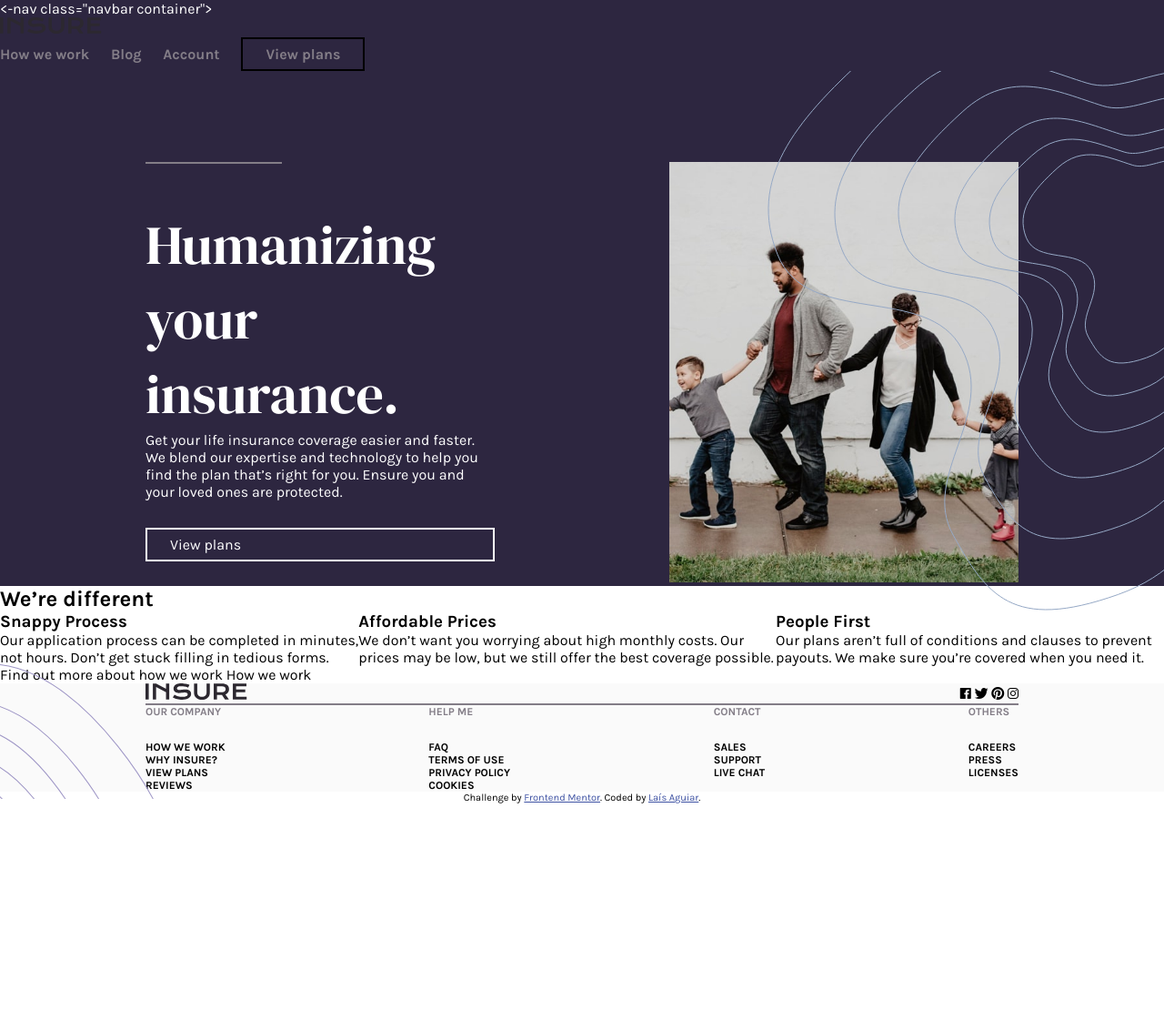
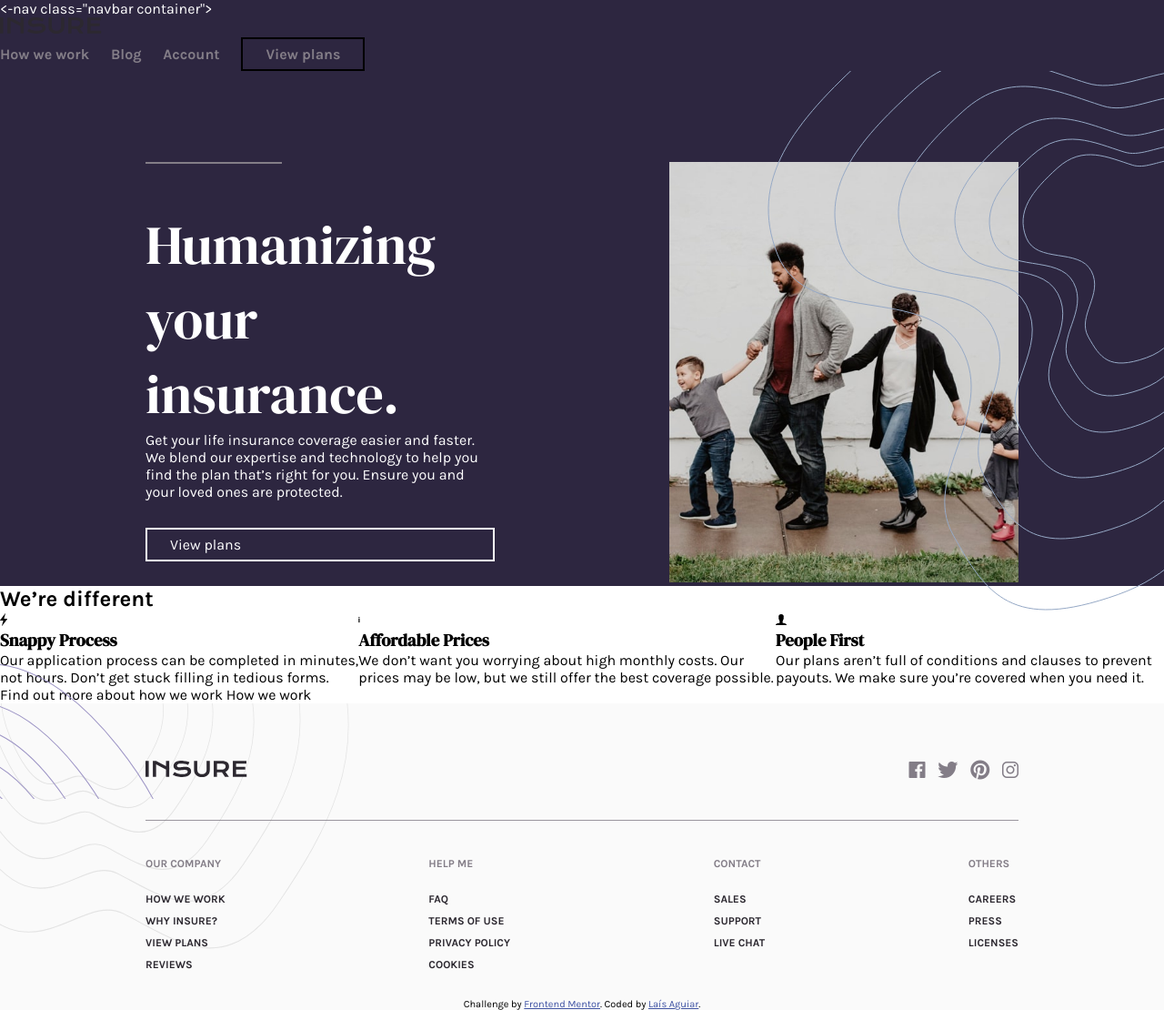
Before and after one commit to laisooliveira/insure-landing-page-master, a website: page index.html in a window 1280 px wide. Shown: the whole page at 91% size. Before the commit the page ends 883 px from the top, so only its background shows below. Drawn offline with nearby package versions, Linux system fonts and the light colour scheme.

Commit message:
Finishing the footer

```diff
--- a/index.html
+++ b/index.html
@@ -12,18 +12,6 @@
   <link href="https://fonts.googleapis.com/css?family=DM+Serif+Display&display=swap" rel="stylesheet" />
   <link href="https://unpkg.com/ionicons@4.5.10-0/dist/css/ionicons.min.css" rel="stylesheet" />
   <title>Frontend Mentor | Insure landing page</title>
-
-  <!-- Feel free to remove these styles or customise in your own stylesheet 👍 -->
-  <style>
-    .attribution {
-      font-size: 11px;
-      text-align: center;
-    }
-
-    .attribution a {
-      color: hsl(228, 45%, 44%);
-    }
-  </style>
 </head>
 
 <body>
@@ -65,6 +53,7 @@
     <h2>We’re different</h2>
     <div class="services-box">
       <div>
+        <i class="icon ion-ios-flash"></i>
         <h3>Snappy Process</h3>
         <p>
           Our application process can be completed in minutes, not hours. Don’t
@@ -72,6 +61,7 @@
         </p>
       </div>
       <div>
+        <i class="icon ion-ios-information"></i>
         <h3>Affordable Prices</h3>
         <p>
           We don’t want you worrying about high monthly costs. Our prices may be
@@ -79,6 +69,7 @@
         </p>
       </div>
       <div>
+        <i class="icon ion-ios-person"></i>
         <h3>People First</h3>
         <p>
           Our plans aren’t full of conditions and clauses to prevent payouts. We
@@ -98,58 +89,59 @@
         <img src="images/logo.svg" alt="Logo" />
       </div>
       <div class="icons">
-        <i class="icon ion-logo-facebook"></i>
-        <i class="icon ion-logo-twitter"></i>
-        <i class="icon ion-logo-pinterest"></i>
-        <i class="icon ion-logo-instagram"></i>
+        <a href=""><i class="icon ion-logo-facebook"></i></a>
+        <a href=""><i class="icon ion-logo-twitter"></i></a>
+        <a href=""><i class="icon ion-logo-pinterest"></i></a>
+        <a href=""><i class="icon ion-logo-instagram"></i></a>
       </div>
     </header>
     <section>
       <div class="footer-section-one">
         <ul>
           <li>Our company</li>
-          <li>How we work</li>
-          <li>Why Insure?</li>
-          <li>View plans</li>
-          <li>Reviews</li>
+          <li><a href="">How we work</a></li>
+          <li><a href="">Why Insure?</a></li>
+          <li><a href="">View plans</a></li>
+          <li><a href="">Reviews</a></li>
         </ul>
       </div>
 
       <div class="footer-section-two">
         <ul>
           <li>Help me</li>
-          <li>FAQ</li>
-          <li>Terms of use</li>
-          <li>Privacy policy</li>
-          <li>Cookies</li>
+          <li><a href="">FAQ</a></li>
+          <li><a href="">Terms of use</a></li>
+          <li><a href="">Privacy policy</a></li>
+          <li><a href="">Cookies</a></li>
         </ul>
       </div>
 
       <div class="footer-section-three">
         <ul>
           <li>Contact</li>
-          <li>Sales</li>
-          <li>Support</li>
-          <li>Live chat</li>
+          <li><a href="">Sales</a></li>
+          <li><a href="">Support</a></li>
+          <li><a href="">Live chat</a></li>
         </ul>
       </div>
 
       <div>
         <ul>
           <li>Others</li>
-          <li>Careers</li>
-          <li>Press</li>
-          <li>Licenses</li>
+          <li><a href="">Careers</a></li>
+          <li><a href="">Press</a></li>
+          <li><a href="">Licenses</a></li>
         </ul>
       </div>
     </section>
+    <div class="attribution">
+      Challenge by
+      <a href="https://www.frontendmentor.io?ref=challenge" target="_blank">Frontend Mentor</a>. Coded by
+      <a href="https://github.com/laisooliveira/insure-landing-page-master" target="_blank">Laís Aguiar</a>.
+    </div>
   </footer>
 
-  <div class="attribution">
-    Challenge by
-    <a href="https://www.frontendmentor.io?ref=challenge" target="_blank">Frontend Mentor</a>. Coded by
-    <a href="https://github.com/laisooliveira/insure-landing-page-master" target="_blank">Laís Aguiar</a>.
-  </div>
+
 </body>
 
 </html>
--- a/scss/main.scss
+++ b/scss/main.scss
@@ -119,17 +119,45 @@ body {
         width: 100%;
     }
 }
-
+.services {
+    .services-box {
+        h3 {
+            font-family: 'DM Serif Display', serif;
+        }
+    }
+}
 .footer {
     display: flex;
     flex-direction: column;
+    padding-top: 60px;
+    background: url(../images/bg-pattern-footer-desktop.svg);
+    background-position: left top;
+    background-repeat: no-repeat;
+    background-size: 30% 80%;
     background-color: $light-gray;
 
     header {
         display: flex;
         justify-content: space-between;
         align-items: center;
-        border-bottom: 2px solid $dark-grayish-violet;
+        border-bottom: 1px solid rgba($dark-grayish-violet, .8);
+        padding-bottom: 40px;
+
+        a {
+            &:not(:last-child){
+                margin-right: 10px;
+            }
+
+            .icon {
+                font-size: 24px;
+                color: $dark-grayish-violet;
+
+                &:hover {
+                    color: $very-dark-violet;
+                }
+            }
+        }
+
     }
 
     li {
@@ -142,13 +170,34 @@ body {
         text-transform: uppercase;
         font-size: 12px;
         font-weight: 600;
+        padding-top: 40px;
 
+        li {
+            margin-bottom: 10px;
 
-        li:first-child {
-            margin-bottom: 25px;
-            color: $dark-grayish-violet;
+            a {
+                color: $very-dark-violet;
+                text-decoration: none;
+
+                &:hover {
+                    text-decoration: underline;
+                }
+            }
+            &:first-child {
+                margin-bottom: 25px;
+                color: $dark-grayish-violet;
+            }
         }
     }
+    .attribution {
+        font-size: 11px;
+        text-align: center;
+        margin-top: 20px;
+      }
+
+      .attribution a {
+        color: hsl(228, 45%, 44%);
+      }
 }
 
 .services-box {
```
Also changed, not shown: css/main.css.
